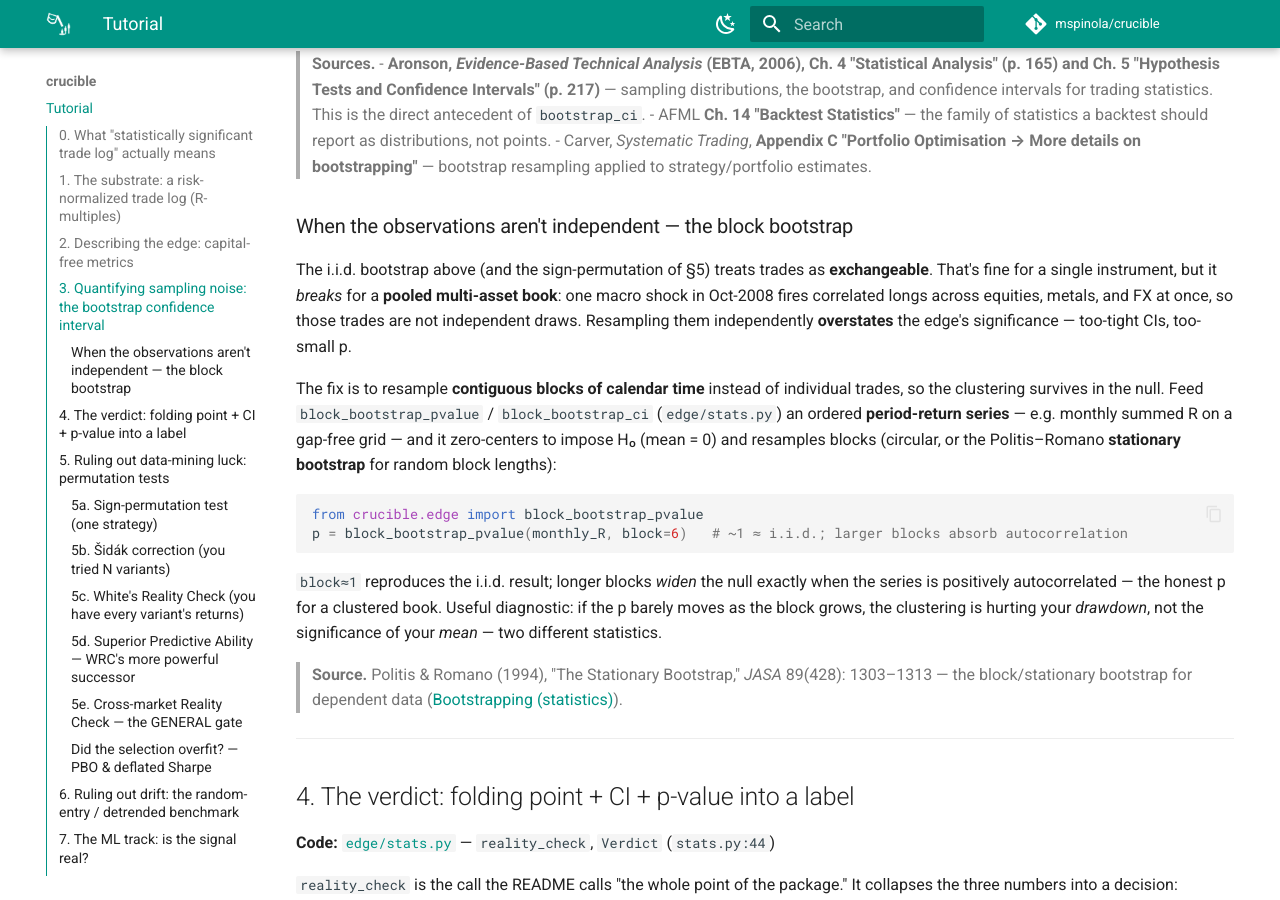
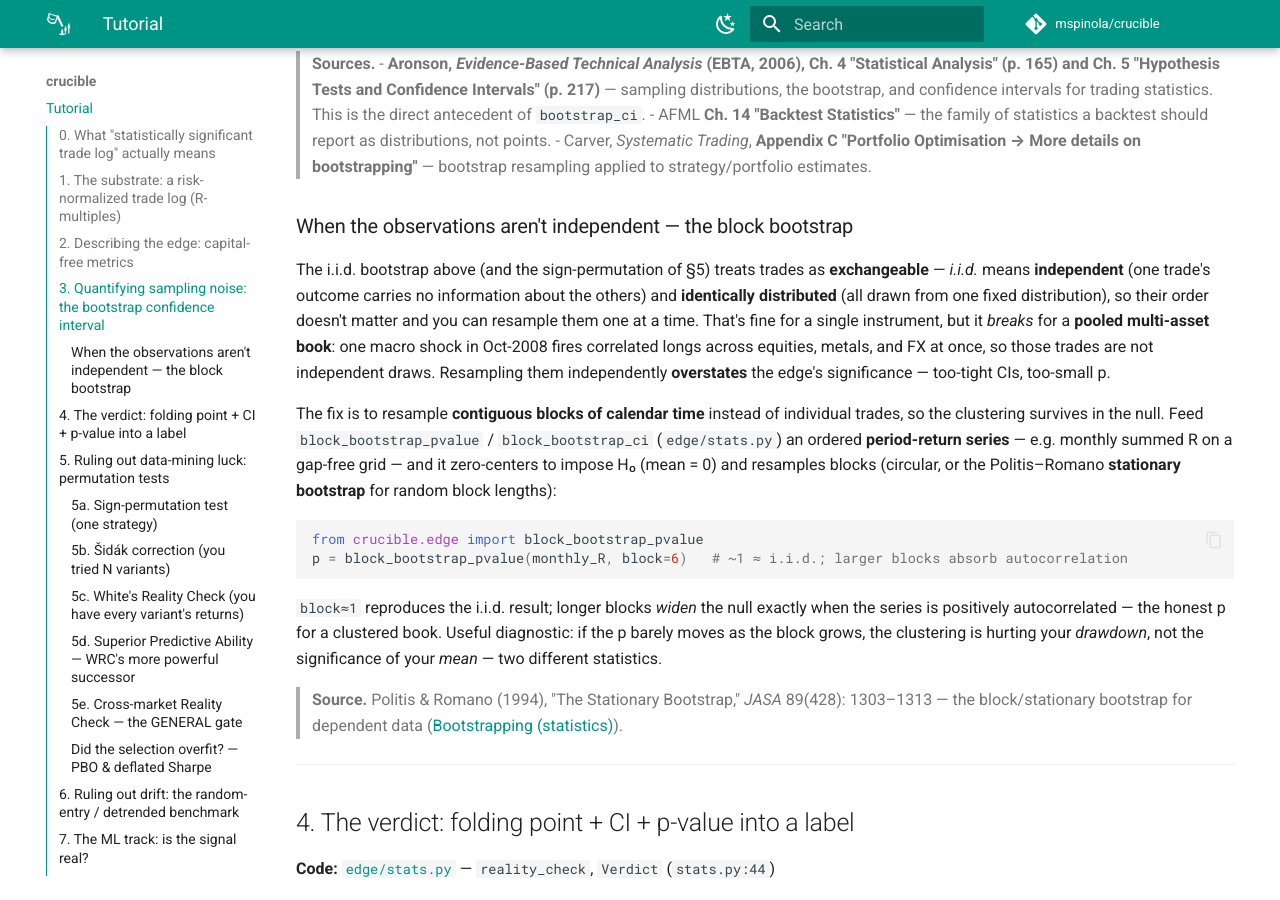
Before and after one commit to mspinola/crucible, an MkDocs documentation site: the page built from docs/index.md, in a window 1280 px wide and 900 px high, scrolled down 4105 px. Built offline with MkDocs 1.6.1 and Material for MkDocs 9.7.7, drawn with Linux system fonts in a browser that asks for light colours; comment, search, counter and statistics services are not loaded.

Commit message:
docs: gloss i.i.d. at first use in §3
"The i.i.d. bootstrap above" used the term without spelling it out. Add an inline
gloss: independent (one trade's outcome carries no information about the others)
and identically distributed (all from one fixed distribution), so order doesn't
matter and single-trade resampling is valid — which is exactly what the block
bootstrap below relaxes.

Co-Authored-By: Claude Opus 4.8 <noreply@anthropic.com>

```diff
--- a/docs/index.md
+++ b/docs/index.md
@@ -193,8 +193,11 @@ lower bound is negative does not clear the gate.
 
 ### When the observations aren't independent — the block bootstrap
 
-The i.i.d. bootstrap above (and the sign-permutation of §5) treats trades as **exchangeable**.
-That's fine for a single instrument, but it *breaks* for a **pooled multi-asset book**: one
+The i.i.d. bootstrap above (and the sign-permutation of §5) treats trades as **exchangeable** —
+*i.i.d.* means **independent** (one trade's outcome carries no information about the others) and
+**identically distributed** (all drawn from one fixed distribution), so their order doesn't
+matter and you can resample them one at a time. That's fine for a single instrument, but it
+*breaks* for a **pooled multi-asset book**: one
 macro shock in Oct-2008 fires correlated longs across equities, metals, and FX at once, so those
 trades are not independent draws. Resampling them independently **overstates** the edge's
 significance — too-tight CIs, too-small p.
```
